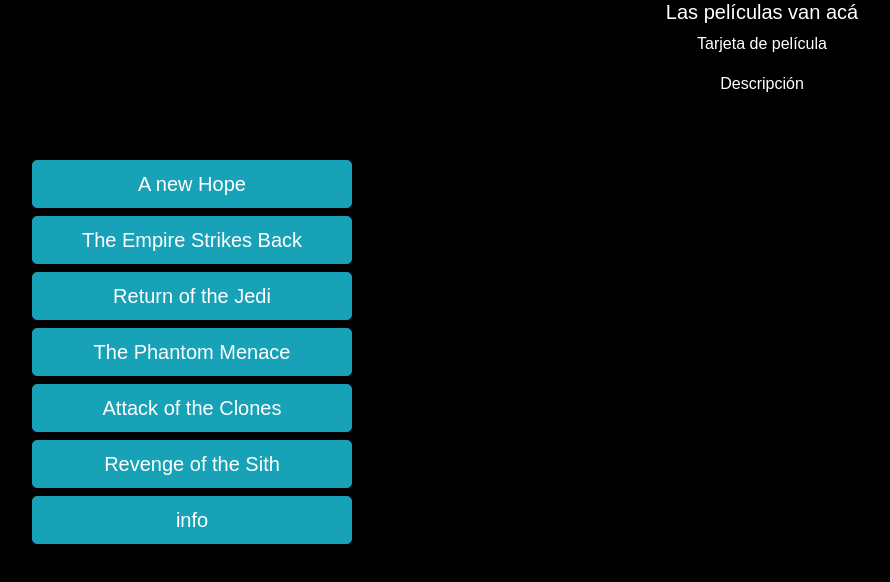
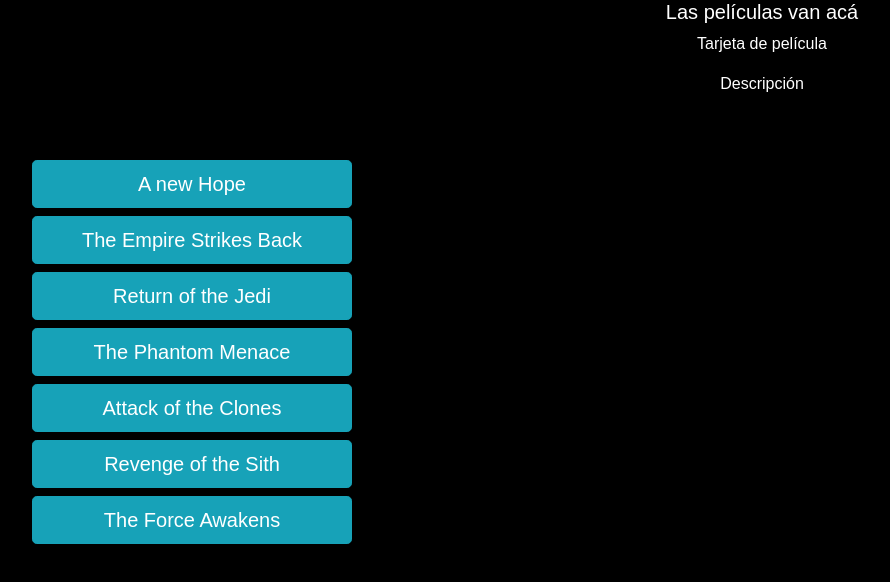
Before and after one commit to NatyNatur/starwarsfilms-react, a React (Create React App) app: page / in a window 1280 px wide. Shown: the top 582 px of the page, without its empty margins (68-958 px from the left). Built offline with nearby package versions, Linux system fonts and the light colour scheme; no server answers.

Commit message:
accediendo a swapi

```diff
--- a/src/components/SearchedItems/MovieDisplay/index.js
+++ b/src/components/SearchedItems/MovieDisplay/index.js
@@ -1,15 +1,46 @@
 // 'tarjetas' de las películas
 import React, { Component }from 'react';
 
+const url = 'https://swapi.co/api/films/';
+const filmEpisode = '1';
+
 class MovieDisplay extends Component {
-    render() {
+	constructor ({movie}) {
+		super();
+		// toma el estado del componente en ese punto de tiempo
+		// set.state los puede setear y entregarle datos nuevos
+		this.state = {
+			movie,
+			data: null
+		}
+		console.log('Constructor');
+	}
+
+	componentWillMount() {
+    console.log('ComponentWillMount');
+    const api_sw = `${url}${filmEpisode}`;
+		fetch(api_sw)
+		.then(data => {
+            return data.json();
+		})
+		.then(data => {
+            console.log(data);
+		})
+	}
+	componentDidMount() {
+		console.log('ComponentDidMount');
+	}
+    	render = () => {
+        console.log('Render');
+        const { moviesInfo } = this.props;
+        // aquí integrar datos de la api
         return (
             <div>
                 <p>Tarjeta de película</p>
                 <p>Descripción</p>
             </div>
         )
-    }
+	}
 }
 
 export default MovieDisplay;
--- a/src/components/Static/MoviesOptions/index.js
+++ b/src/components/Static/MoviesOptions/index.js
@@ -7,13 +7,13 @@
     render() {
         return (
             <div>
-                <Button color="info" size="lg" block>A new Hope</Button>{' '}
-                <Button color="info" size="lg" block>The Empire Strikes Back</Button>{' '}
-                <Button color="info" size="lg" block>Return of the Jedi</Button>{' '}
-                <Button color="info" size="lg" block>The Phantom Menace</Button>{' '}
-                <Button color="info" size="lg" block>Attack of the Clones</Button>{' '}
-                <Button color="info" size="lg" block>Revenge of the Sith</Button>{' '}
-                <Button color="info"size="lg" block>info</Button>{' '}
+                <Button className="movieOption" color="info" size="lg" block id="1">A new Hope</Button>{' '}
+                <Button className="movieOption" color="info" size="lg" block id="2">The Empire Strikes Back</Button>{' '}
+                <Button className="movieOption" color="info" size="lg" block id="3">Return of the Jedi</Button>{' '}
+                <Button className="movieOption" color="info" size="lg" block id="4">The Phantom Menace</Button>{' '}
+                <Button className="movieOption" color="info" size="lg" block id="5">Attack of the Clones</Button>{' '}
+                <Button className="movieOption" color="info" size="lg" block id="6">Revenge of the Sith</Button>{' '}
+                <Button className="movieOption" color="info" size="lg" block id="7">The Force Awakens</Button>{' '}
 
             </div>
         )
```
